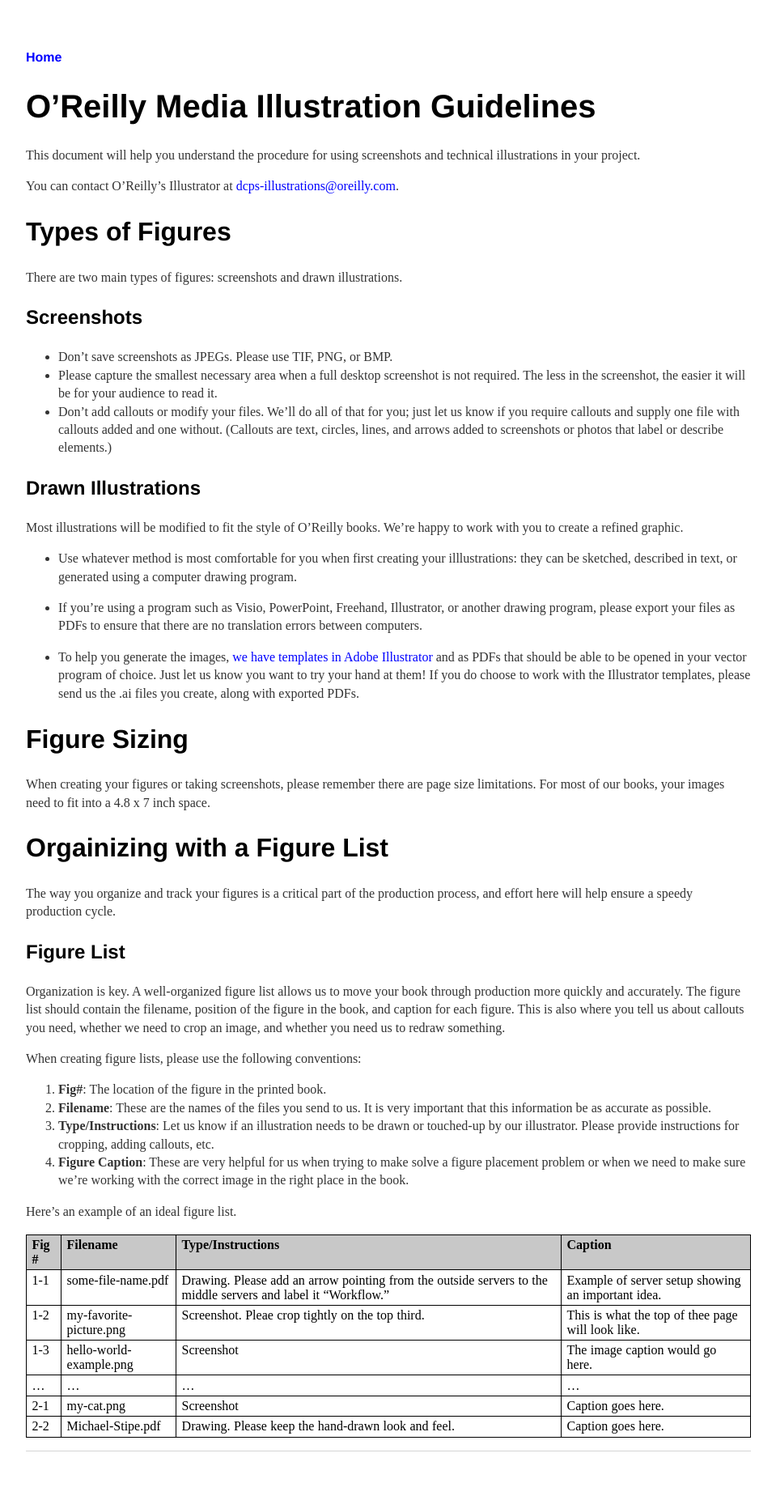
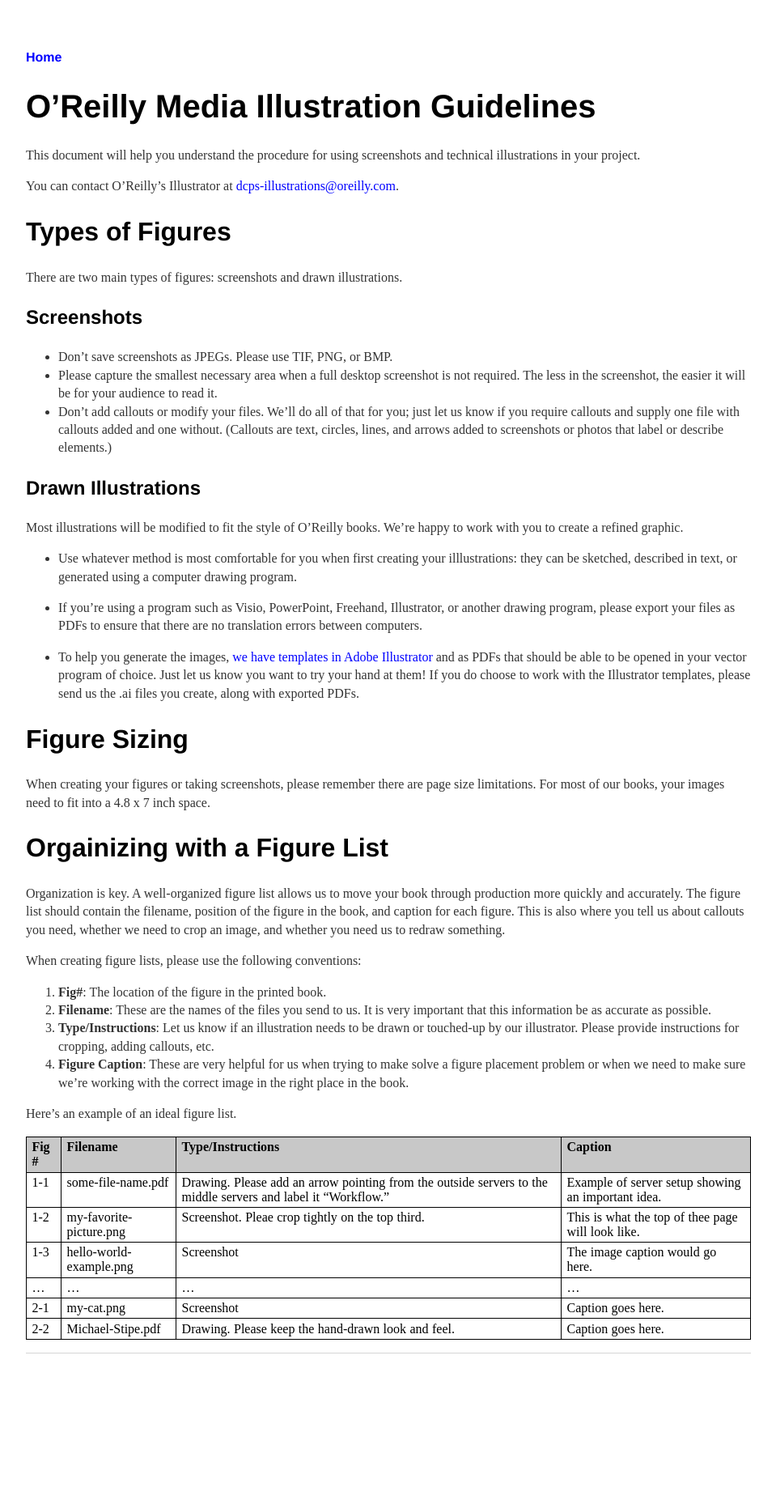
Before and after one commit to oreillymedia/production-resources, a Jekyll site: the page built from illustrations/index.md, in a window 1280 px wide. Shown: the whole page at 81% size, without its empty margins (160-1119 px from the left). Built offline with Jekyll 4.4.1, drawn with Linux system fonts in a browser that asks for light colours; after the commit the page ends 1732 px from its top, so only the background shows below that.

Commit message:
working on text

```diff
--- a/illustrations/index.md
+++ b/illustrations/index.md
@@ -34,11 +34,6 @@
 
 ## Orgainizing with a Figure List
 
-The way you organize and track your figures is a critical part of the production process, and effort here will help ensure a speedy production cycle.
-
-
-### Figure List
-
 Organization is key. A well-organized figure list allows us to move your book through production more quickly and accurately. The figure list should contain the filename, position of the figure in the book, and caption for each figure. This is also where you tell us about callouts you need, whether we need to crop an image, and whether you need us to redraw something.
 
 When creating figure lists, please use the following conventions:
```
